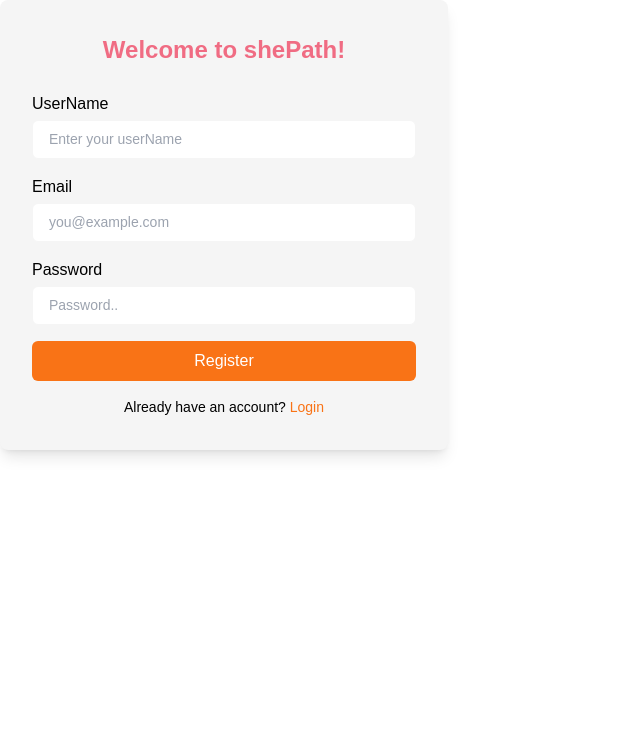
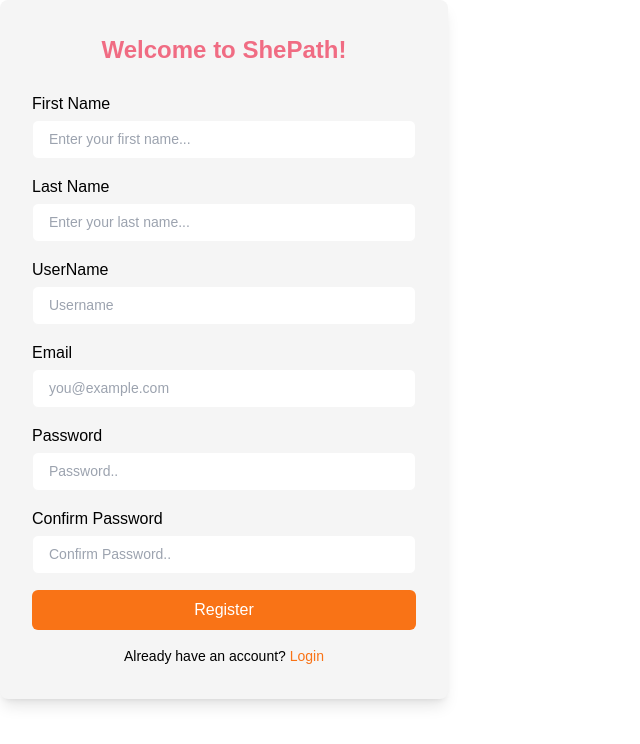
Before and after one commit to JacquelineTuyisenge/shePath_fe, a React (Vite) app: page /login in a window 1280 px wide. Shown: the top 744 px of the page, without its empty margins (0-640 px from the left). Built offline with nearby package versions, Linux system fonts and the light colour scheme.

Commit message:
integration of user auth

```diff
--- a/package.json
+++ b/package.json
@@ -11,9 +11,11 @@
   },
   "dependencies": {
     "@reduxjs/toolkit": "^2.5.0",
+    "axios": "^1.7.9",
     "framer-motion": "^12.4.1",
     "i18next": "^24.2.1",
     "lottie-react": "^2.4.1",
+    "lucide-react": "^0.475.0",
     "react": "^18.3.1",
     "react-dom": "^18.3.1",
     "react-i18next": "^15.4.0",
@@ -23,10 +25,13 @@
   },
   "devDependencies": {
     "@eslint/js": "^9.17.0",
+    "@types/dotenv": "^8.2.3",
+    "@types/node": "^22.13.4",
     "@types/react": "^18.3.18",
     "@types/react-dom": "^18.3.5",
     "@vitejs/plugin-react": "^4.3.4",
     "autoprefixer": "^10.4.20",
+    "dotenv": "^16.4.7",
     "eslint": "^9.17.0",
     "eslint-plugin-react-hooks": "^5.0.0",
     "eslint-plugin-react-refresh": "^0.4.16",
--- a/src/auth/Login.tsx
+++ b/src/auth/Login.tsx
@@ -1,63 +1,154 @@
-import React, {useState} from "react";
+import React, { useState } from "react";
+import axiosInstance from "../axiosInstance";
 import { useTranslation } from 'react-i18next';
 
-function Login(){
-    const {t} = useTranslation();
-    const [isLogin, setisLogin] = useState(false);
+function Login() {
+    const { t } = useTranslation();
+    const [isLogin, setIsLogin] = useState(false);
+    const [formData, setFormData] = useState({
+        firstName: "",
+        lastName: "",
+        userName: "",
+        email: "",
+        password: "",
+        confirmPassword: "",
+    });
+    const [error, setError] = useState<string | null>(null);
 
-    const toggleForm = () => setisLogin((prev) => !prev);
+    const toggleForm = () => setIsLogin((prev) => !prev);
+
+    const handleChange = (e: React.ChangeEvent<HTMLInputElement>) => {
+        setFormData({ ...formData, [e.target.name]: e.target.value });
+    };
+
+    const handleSubmit = async (e: React.FormEvent<HTMLFormElement>) => {
+        e.preventDefault();
+        setError(null);
+
+        try {
+            if (isLogin) {
+                const {data} = await axiosInstance.post('/auth/login', {
+                    email: formData.email,
+                    password: formData.password
+                });
+                console.log('login is successful',data);
+            } else {
+                if (formData.password !== formData.confirmPassword) {
+                    setError(t("passwordMismatch"));
+                    return;
+                }
+                  const { data } = await axiosInstance.post("/auth/register", formData);
+                  console.log("Registration Successful:", data);
+            }
+        } catch (error: any) {
+            setError(error.response?.data?.message || 'Something went wrong');
+        }
+    };
 
     return (
         <div className="w-full max-w-md p-8 bg-light-gray dark:bg-dark-gray rounded-lg shadow-lg">
             <h2 className="text-2xl font-semibold text-center text-light-secondary dark:text-dark-secondary mb-6">
-                    {isLogin ? 'Welcome Back!' : 'Welcome to shePath!'}
+                {isLogin ? t('welcomeBack') : t('welcomeToShePath')}
             </h2>
-                    <form>
+            {error && <p className="text-red-500 text-center">{error}</p>}
+            <form onSubmit={handleSubmit}>
                 {!isLogin && (
+                    <>
+                        <div className="mb-4">
+                            <label className="block text-light-text dark:text-dark-text mb-1">{t('firstName')}</label>
+                            <input
+                                type="text"
+                                name="firstName"
+                                value={formData.firstName}
+                                onChange={handleChange}
+                                className="w-full px-4 py-2 border rounded-md bg-light-background dark:bg-dark-background text-light-text dark:text-dark-text border-light-gray dark:border-dark-gray text-sm"
+                                placeholder={t('enterFirstName')}
+                                required
+                            />
+                        </div>
+                        <div className="mb-4">
+                            <label className="block text-light-text dark:text-dark-text mb-1">{t('lastName')}</label>
+                            <input
+                                type="text"
+                                name="lastName"
+                                value={formData.lastName}
+                                onChange={handleChange}
+                                className="w-full px-4 py-2 border rounded-md bg-light-background dark:bg-dark-background text-light-text dark:text-dark-text border-light-gray dark:border-dark-gray text-sm"
+                                placeholder={t('enterLastName')}
+                                required
+                            />
+                        </div>
+                    </>
+                )}
                 <div className="mb-4">
                     <label className="block text-light-text dark:text-dark-text mb-1">{t('username')}</label>
                     <input
                         type="text"
+                        name="userName"
+                        value={formData.userName}
+                        onChange={handleChange}
                         className="w-full px-4 py-2 border rounded-md bg-light-background dark:bg-dark-background text-light-text dark:text-dark-text border-light-gray dark:border-dark-gray text-sm"
-                            placeholder="Enter your userName"
+                        placeholder="Username"
+                        required
                     />
                 </div>
-                    )}
                 <div className="mb-4">
                     <label className="block text-light-text dark:text-dark-text mb-1">{t('email')}</label>
                     <input
                         type="email"
+                        name="email"
+                        value={formData.email}
+                        onChange={handleChange}
                         className="w-full px-4 py-2 border rounded-md bg-light-background dark:bg-dark-background text-light-text dark:text-dark-text border-light-gray dark:border-dark-gray text-sm"
                         placeholder="you@example.com"
+                        required
                     />
                 </div>
                 <div className="mb-4">
                     <label className="block text-light-text dark:text-dark-text mb-1">{t('password')}</label>
                     <input
                         type="password"
+                        name="password"
+                        value={formData.password}
+                        onChange={handleChange}
                         className="w-full px-4 py-2 border rounded-md bg-light-background dark:bg-dark-background text-light-text dark:text-dark-text border-light-gray dark:border-dark-gray text-sm"
                         placeholder="Password.."
+                        required
                     />
                 </div>
+                {!isLogin && (
+                    <div className="mb-4">
+                        <label className="block text-light-text dark:text-dark-text mb-1">{t('confirmPassword')}</label>
+                        <input
+                            type="password"
+                            name="confirmPassword"
+                            value={formData.confirmPassword}
+                            onChange={handleChange}
+                            className="w-full px-4 py-2 border rounded-md bg-light-background dark:bg-dark-background text-light-text dark:text-dark-text border-light-gray dark:border-dark-gray text-sm"
+                            placeholder="Confirm Password.."
+                            required
+                        />
+                    </div>
+                )}
                 <button
                     type="submit"
                     className="w-full py-2 text-white bg-light-primary dark:bg-dark-primary rounded-md hover:bg-light-accent dark:hover:bg-dark-accent"
                 >
-                        {isLogin ? 'Login' : 'Register'}
+                    {isLogin ? t('login') : t('register')}
                 </button>
             </form>
             <p className="mt-4 text-center text-sm text-light-text dark:text-dark-text">
-                    {isLogin ? "Don't have an account?" : 'Already have an account?'}{' '}
+                {isLogin ? t('noAccount') : t('alreadyHaveAccount')}{' '}
                 <button
                     type="button"
                     onClick={toggleForm}
                     className="text-light-primary dark:text-dark-primary font-medium hover:underline"
                 >
-                        {isLogin ? 'Register' : 'Login'}
+                    {isLogin ? t('register') : t('login')}
                 </button>
             </p>
         </div>
     );
-};
+}
 
 export default Login;
--- /dev/null
+++ b/src/axiosInstance.ts
@@ -0,0 +1,13 @@
+import axios from "axios";
+
+const API= 'http://localhost:5000/api';
+
+const axiosInstance = axios.create({
+    baseURL: API,
+    headers: {
+        'Content-Type': 'application/json',
+    },
+    withCredentials: true,
+});
+
+export default axiosInstance;
--- a/src/components/Translate.tsx
+++ b/src/components/Translate.tsx
@@ -12,7 +12,7 @@
   };
 
   return (
-    <div className="relative">
+    <div className="relative p-2">
       <button
         onClick={() => setIsDropdownOpen((prev) => !prev)}
         className="flex items-center space-x-2"
--- a/src/i18n.ts
+++ b/src/i18n.ts
@@ -18,7 +18,21 @@
       home: "Home",
       username: 'UserName',
       email: 'Email',
-      password:'Password'
+      password:'Password',
+      welcomeBack: "Welcome back!",
+      welcomeToShePath: "Welcome to ShePath!",
+      firstName: "First Name",
+      enterFirstName: "Enter your first name...",
+      lastName: "Last Name",
+      enterLastName: "Enter your last name...",
+      confirmPassword: "Confirm Password",
+      login: "Login",
+      register: "Register",
+      noAccount: "Don't have an account?",
+      alreadyHaveAccount: "Already have an account?",
+      passwordMismatch: 'password do not match',
+
+
     },
   },
   fr: {
@@ -36,7 +50,20 @@
       home: 'Réception',
       username: `nom d'utilisateur`,
       email: 'E-mail',
-      password:'Mot de passe'
+      password:'Mot de passe',
+      welcomeBack: "Bon retour !",
+      welcomeToShePath: "Bienvenue sur ShePath !",
+      firstName: "Prénom",
+      enterFirstName: "Entrez votre prénom...",
+      lastName: "Nom de famille",
+      enterLastName: "Entrez votre nom de famille...",
+      confirmPassword: "Confirmez le mot de passe",
+      login: "Se connecter",
+      register: "S'inscrire",
+      noAccount: "Vous n'avez pas de compte ?",
+      alreadyHaveAccount: "Vous avez déjà un compte ?",
+      passwordMismatch: 'le mot de passe ne correspond pas',
+
       // more French words...
     },
   },
@@ -49,13 +76,25 @@
       taskManager: 'Genzura imirimo',
       addtask: 'Ongeraho Umurimo...',
       add: 'Ongeraho',
+      passwordMismatch:'umubare wibanga ntuhura',
       delete: 'Siba',
       lang: 'Indimi',
       join: 'Dufatanye mu gukora amahirwe no gusenya imbogamizi ku bakobwa bo mu bice byi icyaro. Hamwe, dushobora gukora uburezi buboneka kuri bose.',
       home: 'Ahabanza',
       username: `izina ukoresha`,
       email: 'Imeri',
-      password:'Ijambo Banga'
+      password:'Ijambo Banga',
+      welcomeBack: "Ikaze wongere!",
+      welcomeToShePath: "Murakaza neza kuri ShePath!",
+      firstName: "Izina rya mbere",
+      enterFirstName: "Injiza izina ryawe rya mbere...",
+      lastName: "Izina rya nyuma",
+      enterLastName: "Injiza izina ryawe rya nyuma...",
+      confirmPassword: "Emeza Ijambo Banga",
+      login: "Injira",
+      register: "Iyandikishe",
+      noAccount: "Nta konti ufite?",
+      alreadyHaveAccount: "Usanzwe ufite konti?"
       // more Kinyarwanda words....
     },
   },
```
Also changed, not shown: src/components/Home.tsx (+45 -12 lines), 1 other file (tests, documents, lock files or other folders). Lines whose indentation alone changed are shown as unchanged.
